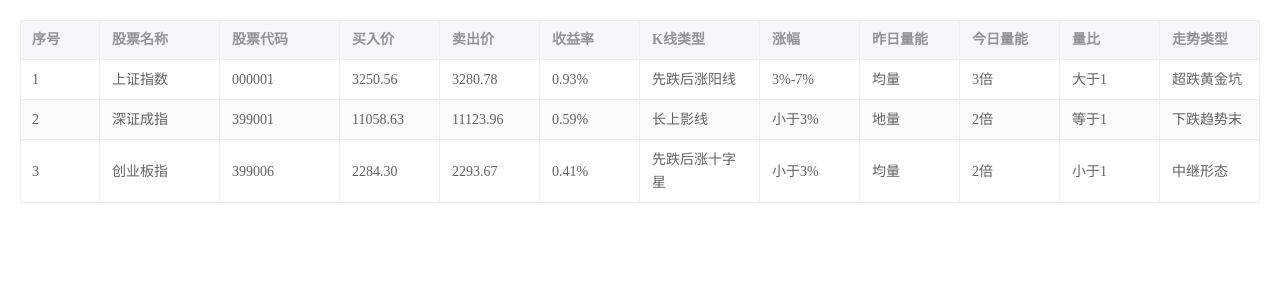
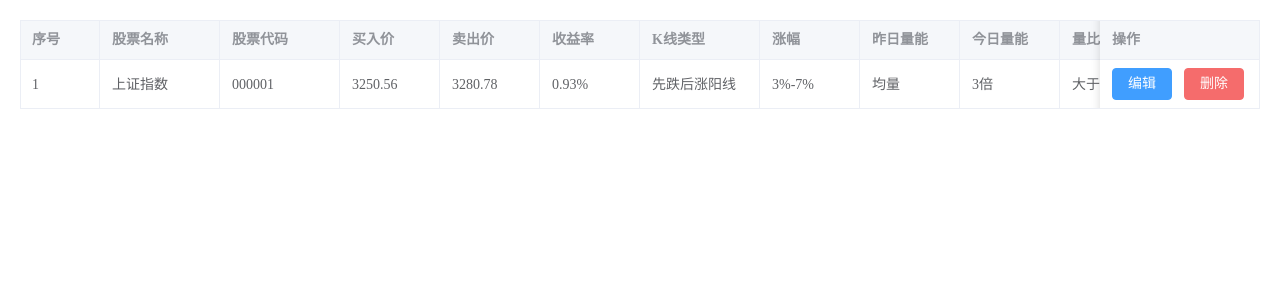
Before and after one commit to dmxyws/data-analysis, a Vue app: page /home in a window 1280 px wide. Shown: the top 300 px of the page. Built offline with nearby package versions, Linux system fonts and the light colour scheme.

Commit message:
refactor(home): 表格使用 store 数据

```diff
--- a/src/views/home/index.vue
+++ b/src/views/home/index.vue
@@ -1,7 +1,7 @@
 <template>
   <div class="stock-table-container">
     <el-table
-      :data="tableData"
+      :data="stocks"
       border
       stripe
       fit
@@ -91,12 +91,24 @@
       <el-table-column prop="holdingDays" label="持有天数" width="100" />
       <el-table-column prop="buyDate" label="买入日期" width="120" />
       <el-table-column prop="sellDate" label="卖出日期" width="120" />
+
+      <el-table-column label="操作" width="160" fixed="right">
+        <template #default="{ row }">
+          <el-button size="mini" type="primary" @click="handleEdit(row)">
+            编辑
+          </el-button>
+          <el-button size="mini" type="danger" @click="handleDelete(row.id)">
+            删除
+          </el-button>
+        </template>
+      </el-table-column>
     </el-table>
   </div>
 </template>
 
 <script setup>
-import { ref, onMounted } from 'vue'
+import { ref, computed, onMounted } from 'vue'
+import { useStockStore } from '@/stores/stockStore.js'
 import {
   useKLineTypes,
   usePriceChanges,
@@ -110,6 +122,12 @@ import {
   useMovingAverages
 } from './useStockFormatters.js'
 
+// 获取股票store
+const stockStore = useStockStore()
+
+// 从store获取股票数据
+const stocks = computed(() => stockStore.getAllStocks())
+
 // 从hooks获取格式化函数
 const { formatKLineType } = useKLineTypes()
 const { formatPriceChange } = usePriceChanges()
@@ -122,10 +140,30 @@ const { formatPriceFluctuation } = usePriceFluctuations()
 const { formatHistoricalPrice } = useHistoricalPrices()
 const { formatMovingAverage } = useMovingAverages()
 
-// 表格数据
-const tableData = ref([
+// 编辑股票
+const handleEdit = (stock) => {
+  console.log('编辑股票:', stock)
+  // 这里可以打开编辑对话框
+}
+
+// 删除股票
+const handleDelete = (id) => {
+  if (confirm('确定要删除这支股票吗？')) {
+    const result = stockStore.deleteStockById(id)
+    if (result) {
+      console.log('删除成功')
+    } else {
+      console.log('删除失败，股票不存在')
+    }
+  }
+}
+
+// 初始化数据
+onMounted(() => {
+  // 如果store中没有数据，添加一些示例数据
+  if (stocks.value.length === 0) {
+    const exampleStocks = [
       {
-    id: 1,
         stockName: '上证指数',
         stockCode: '000001',
         buyPrice: 3250.56,
@@ -144,54 +182,12 @@ const tableData = ref([
         buyDate: '2023-06-15',
         sellDate: '2023-06-20',
         holdingDays: 5
-  },
-  {
-    id: 2,
-    stockName: '深证成指',
-    stockCode: '399001',
-    buyPrice: 11058.63,
-    sellPrice: 11123.96,
-    profitRate: 0.59,
-    kLineType: 1,
-    priceChange: 1,
-    yesterdayVolume: 2,
-    todayVolume: 1,
-    volumeRatio: 2,
-    trendType: 1,
-    intradayTrend: 1,
-    priceFluctuation: 3,
-    historicalPrice: 1,
-    movingAverage: 2,
-    buyDate: '2023-06-15',
-    sellDate: '2023-06-20',
-    holdingDays: 5
-  },
-  {
-    id: 3,
-    stockName: '创业板指',
-    stockCode: '399006',
-    buyPrice: 2284.3,
-    sellPrice: 2293.67,
-    profitRate: 0.41,
-    kLineType: 3,
-    priceChange: 1,
-    yesterdayVolume: 1,
-    todayVolume: 1,
-    volumeRatio: 1,
-    trendType: 3,
-    intradayTrend: 4,
-    priceFluctuation: 2,
-    historicalPrice: 1,
-    movingAverage: 1,
-    buyDate: '2023-06-15',
-    sellDate: '2023-06-20',
-    holdingDays: 5
       }
-])
+      // 其他示例数据...
+    ]
 
-// 模拟异步获取数据
-onMounted(() => {
-  console.log('表格数据加载完成')
+    stockStore.addStocks(exampleStocks) // 使用批量添加方法
+  }
 })
 </script>
 
@@ -200,7 +196,6 @@ onMounted(() => {
   padding: 20px;
 
   .el-table {
-    // 自定义表格样式
     --el-table-header-bg-color: #f5f7fa;
     --el-table-row-hover-bg-color: #fafafa;
 
@@ -209,15 +204,6 @@ onMounted(() => {
       overflow: hidden;
       text-overflow: ellipsis;
     }
-
-    // 为不同状态的单元格添加样式
-    .high-profit {
-      color: #f56c6c; // 红色表示高收益
-    }
-
-    .low-profit {
-      color: #67c23a; // 绿色表示低收益
-    }
   }
 }
 </style>
```
Lines whose indentation alone changed are shown as unchanged.
